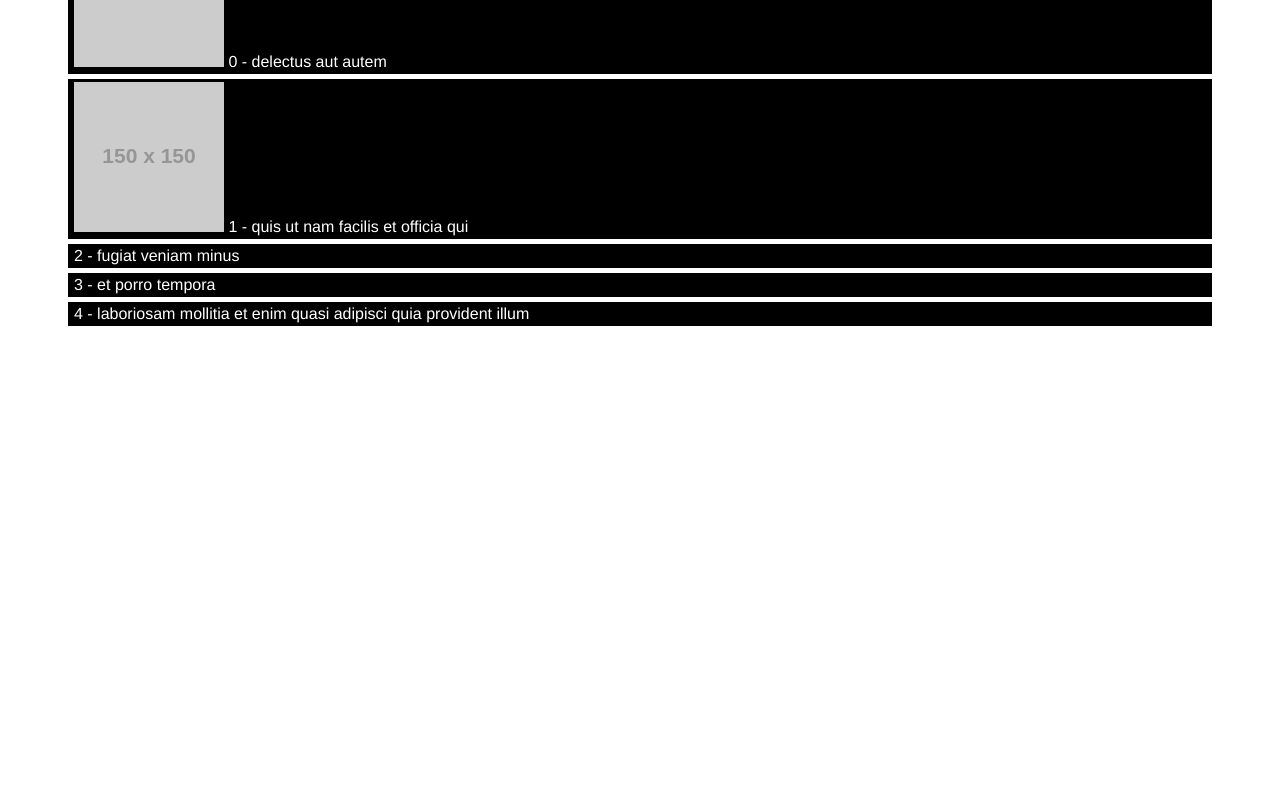
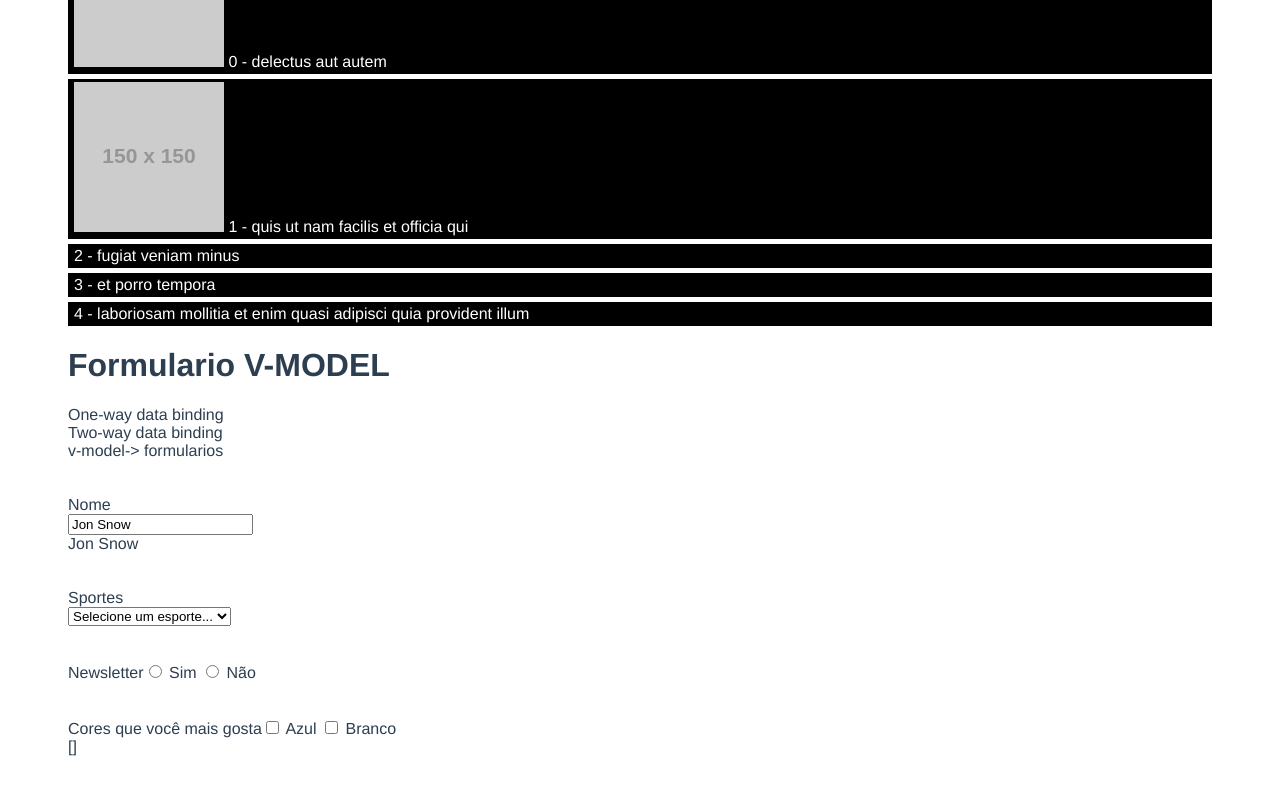
Before and after one commit to Lucio-Gabriel/Vue, a Vue app: page / in a window 1280 px wide. Shown: the part 430-1224 px from the top of the page. Before the commit the page ends 816 px from the top, so only its background shows below. Built offline with nearby package versions, Linux system fonts and the light colour scheme.

Commit message:
form and v-model

```diff
--- a/src/App.vue
+++ b/src/App.vue
@@ -14,17 +14,20 @@
   <hr>
 
    <TheSection />
+   <TheForm />
 </template>
 
 <script>
 import TheHeader from './components/TheHeader.vue';
 import TheSection from './components/TheSection.vue';
+import TheForm from './components/TheForm.vue';
 
 export default {
   name: 'App',
   components: {
     TheHeader,
     TheSection,
+    TheForm,
   },
   // Variaveis reativas
   data() {
--- /dev/null
+++ b/src/components/TheForm.vue
@@ -0,0 +1,93 @@
+<template>
+    <div>
+        <div>
+            <h1>Formulario V-MODEL</h1>
+        </div>
+
+        <div>
+            One-way data binding <br>
+            Two-way data binding <br>
+            v-model-> formularios
+        </div>
+
+        <br><br>
+
+        <div>
+            <label>Nome</label> <br>
+            <input
+                v-model="name"
+                type="text"
+            > <br>
+            {{ name }}
+        </div>
+
+        <br><br>
+
+        <div>
+            <label>Sportes</label><br>
+            <select v-model="sports">
+                <option value="">Selecione um esporte...</option>
+                <option value="futebol">Futebol</option>
+                <option value="basquete">Basquete</option>
+                <option value="volei">Volei</option>
+            </select>
+            <br>
+            {{ sports }}
+        </div>
+
+        <br><br>
+
+        <div>
+            <label>Newsletter</label>
+            <input
+                v-model="newsletter"
+                type="radio"
+                value="yes"
+            >
+            Sim
+
+            <input
+                v-model="newsletter"
+                type="radio"
+                value="no"
+            >
+            Não <br>
+
+            {{ newsletter }}
+        </div>
+
+        <br><br>
+        <div>
+            <label>Cores que você mais gosta</label>
+            <input
+                v-model="colors"
+                type="checkbox"
+                value="Azul"
+            >
+            Azul
+
+            <input
+                v-model="colors"
+                type="checkbox"
+                value="Branco"
+            >
+            Branco <br>
+
+            {{ colors }}
+        </div>
+    </div>
+</template>
+
+<script>
+export default {
+    name: 'TheForm',
+    data() {
+        return {
+            name: 'Jon Snow',
+            sports: '',
+            newsletter: '',
+            colors: []
+        }
+    }
+}
+</script>
```
